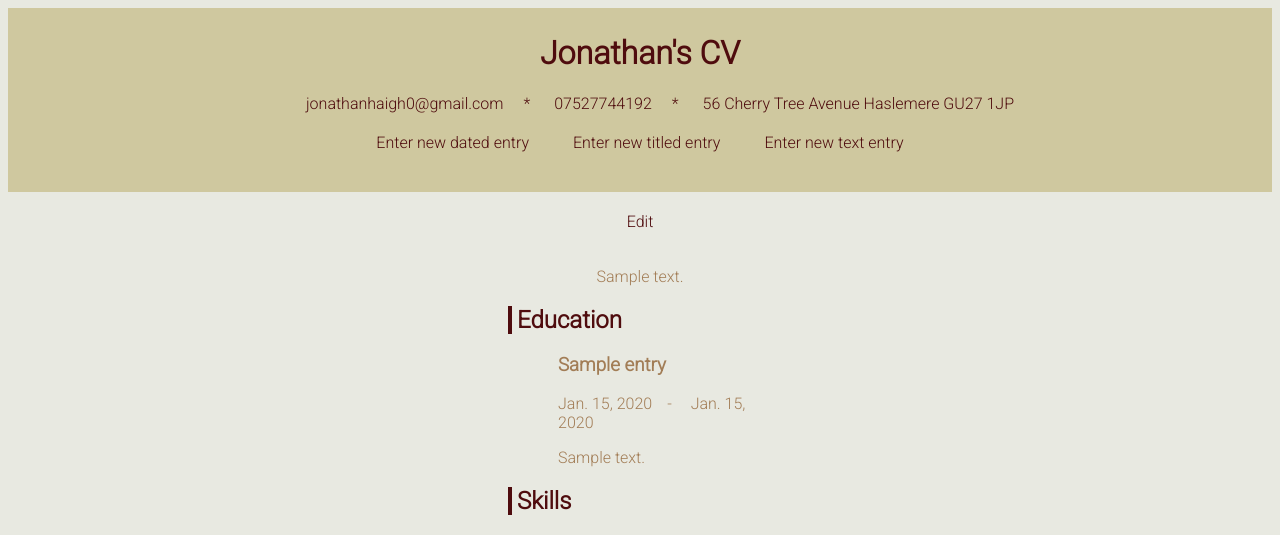
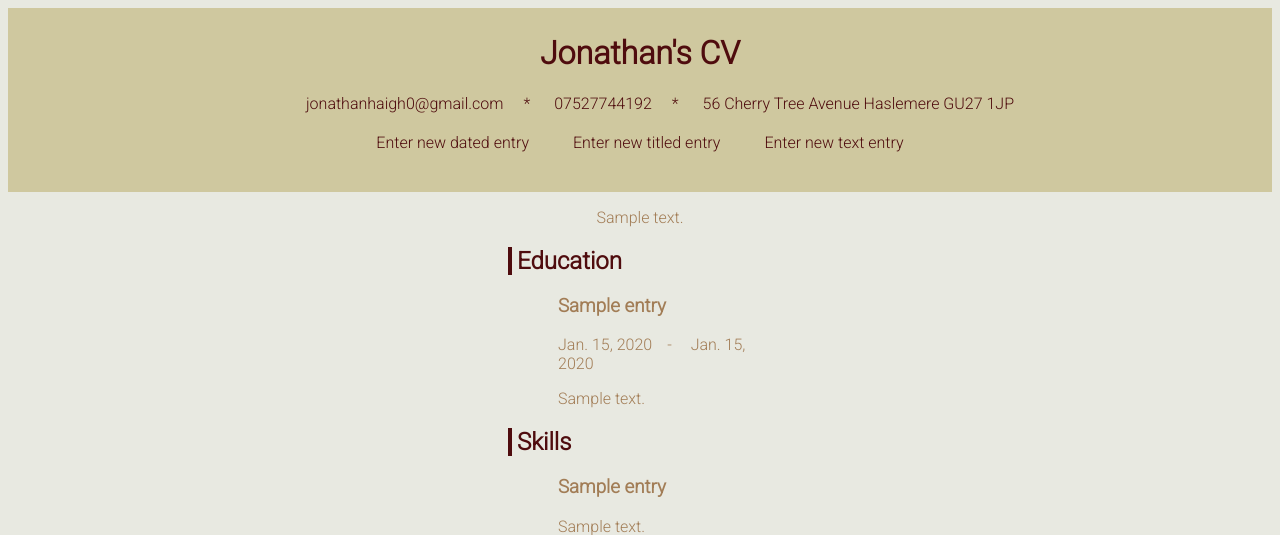
Before and after one commit to jhaigh0/tutorial-blog, a Django app: template cv/templates/cv_main.html in a window 1280 px wide. Shown: the top 535 px of the page. Run offline with Django 3.2, Linux system fonts and the light colour scheme; the template is opened without the code that fills it: values that come from a table or form of the project are taken from there, others are empty; a user stored in the database is signed in; tables that the repository leaves empty hold one stand-in row (values such as "Sample post").

Commit message:
changed into to be its own link

```diff
--- a/cv/templates/cv_main.html
+++ b/cv/templates/cv_main.html
@@ -23,9 +23,10 @@
         <div class="dyanmic-content">
             {% if not intro == None %}
                 {% if user.is_authenticated %}
-                    <a class="intro entry-btn" href="{% url 'edit_text' pk=intro.pk %}" id="edit-text-btn">Edit</a>
+                    <p class="into"><a class="intro text-content" href="{% url 'edit_text' pk=intro.pk %}" id="edit-text-btn">{{ intro.text|linebreaksbr }}</a></p>
+                {% else %}
+                    <p class="intro">{{ intro.text|linebreaksbr }}</p>
                 {% endif %}
-                <p class="intro">{{ intro.text|linebreaksbr }}</p>
             {% else %}
                 <a class="intro entry-btn" href="{% url 'new_text' %}" id="edit-text-btn">Edit</a>
             {% endif %}
```
